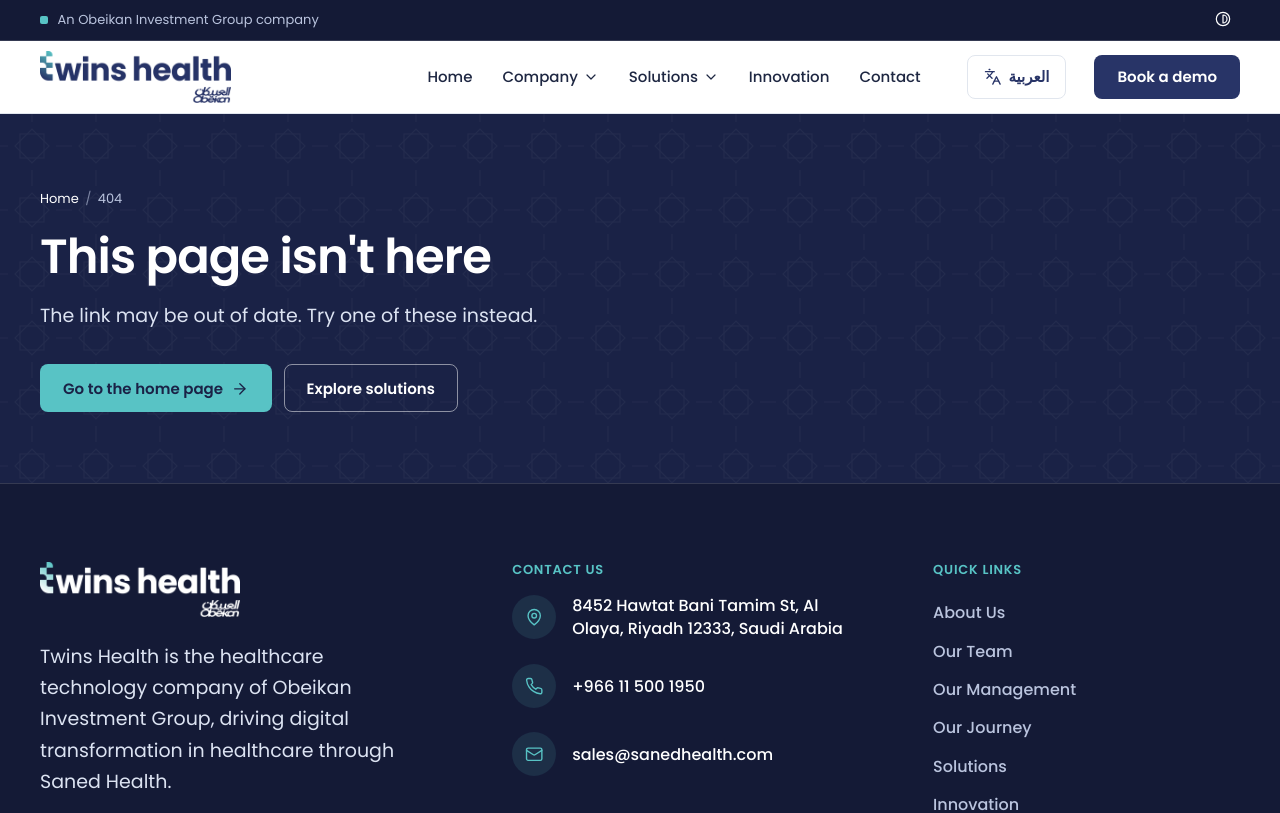
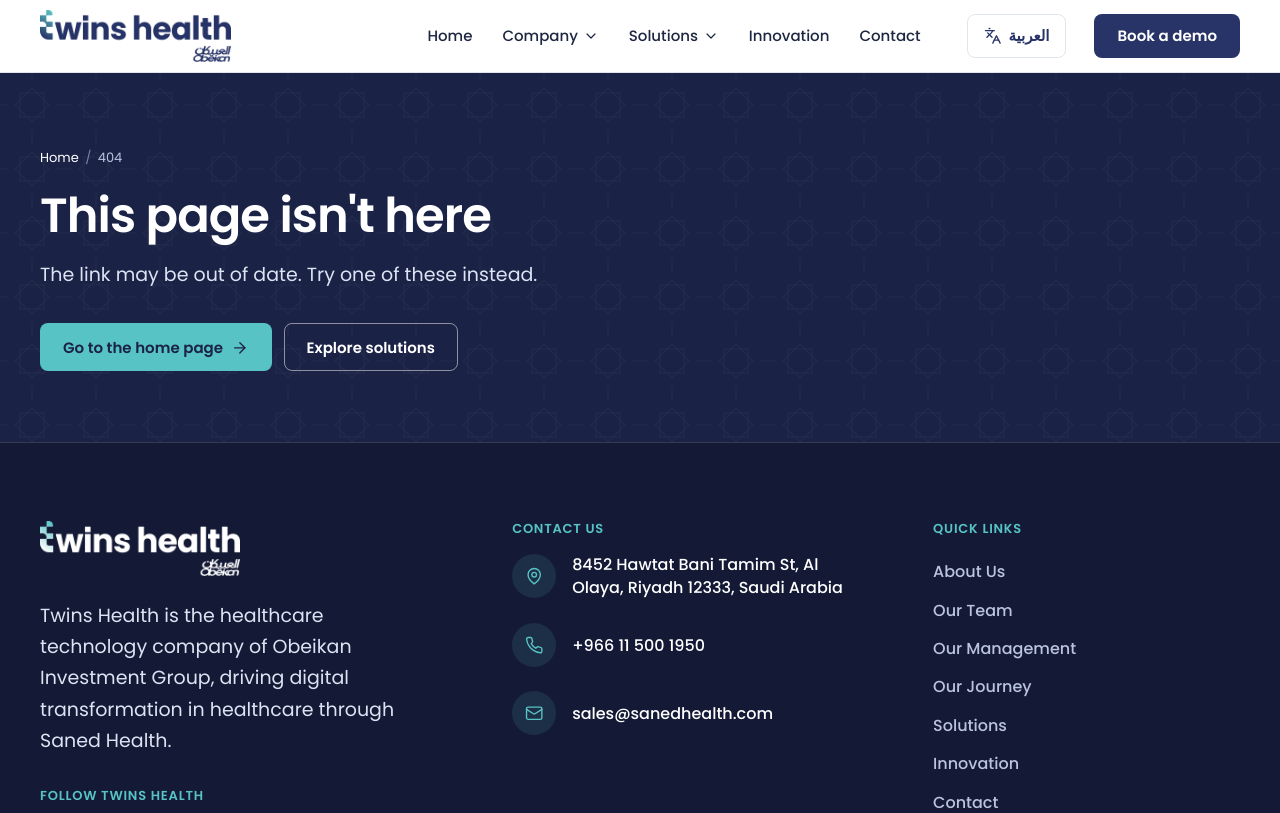
Before and after one commit to Umar10o8/twins-health, a React (Vite) app: page /company/1 in a window 1280 px wide. Shown: the top 813 px of the page. Built offline with nearby package versions, Linux system fonts and the light colour scheme; a web font is replaced by a local one.

Commit message:
Remove UtilityBar component and associated styles for improved layout simplicity

```diff
--- a/src/components/Layout.jsx
+++ b/src/components/Layout.jsx
@@ -14,27 +14,6 @@
   const key = parts[0] || 'home';
   const coKey = key === 'company' ? CO_KEYS[parts[1] || 'about-us'] : CO_KEYS[key] || null;
   return { key, coKey };
-}
-
-/* ---------- accessibility tools (per-viewer, stored locally) ---------- */
-const store = { get: k => { try { return localStorage.getItem(k); } catch (e) { return null; } }, set: (k, v) => { try { localStorage.setItem(k, v); } catch (e) { /* ignore */ } } };
-
-function UtilityBar() {
-  const { t } = useLang();
-  const [contrast, setContrast] = useState(() => store.get('th-contrast') === '1');
-  const root = document.documentElement;
-
-  useEffect(() => { delete root.dataset.fs; store.set('th-fs', 0); }, []);
-  useEffect(() => { if (contrast) root.dataset.contrast = 'high'; else delete root.dataset.contrast; store.set('th-contrast', contrast ? '1' : '0'); }, [contrast]);
-
-  return (
-    <div className="utility" role="region" aria-label={t.toolsLabel}><div className="wrap">
-      <p className="tag"><i aria-hidden="true" /><span>{t.tagline}</span></p>
-      <div className="tools">
-        <button type="button" aria-label={t.contrast} title={t.contrast} aria-pressed={contrast} onClick={() => setContrast(c => !c)}><Icon name="contrast" /></button>
-      </div>
-    </div></div>
-  );
 }
 
 /* Same page in the other language */
@@ -178,7 +157,6 @@
   const focusTitle = () => { const h = document.getElementById('pageTitle'); (h || document.getElementById('app')).focus(); };
   return <>
     <button className="skip" type="button" onClick={focusTitle}>{t.skip}</button>
-    <UtilityBar />
     <Header />
     <main id="app" tabIndex={-1}>{children}</main>
     <Footer />
--- a/src/site.css
+++ b/src/site.css
@@ -103,17 +103,7 @@
 .skip:focus{top:.75rem}
 html[dir=rtl] .skip{left:auto;right:1rem}
 
-/* ---------- header system: utility bar + main bar share one container ---------- */
-.utility{background:var(--navy-dd);color:var(--on-navy-muted);font-size:var(--fs-xs);border-bottom:1px solid var(--on-navy-line)}
-.utility .wrap{display:flex;align-items:center;justify-content:space-between;gap:1rem;min-height:2.5rem}
-.utility .tag{display:flex;align-items:center;gap:.6rem;min-width:0}
-.utility .tag i{width:.5rem;height:.5rem;border-radius:2px;background:var(--teal);display:inline-block;flex-shrink:0}
-.tools{display:flex;align-items:center;gap:.125rem}
-.tools button{font:inherit;font-size:var(--fs-xs);color:#fff;background:transparent;border:1px solid transparent;border-radius:6px;min-width:2rem;min-height:2rem;padding:0 .5rem;cursor:pointer;transition:background-color .15s,border-color .15s}
-.tools button:hover,.tools button[aria-pressed=true]{border-color:rgba(255,255,255,.3);background:rgba(255,255,255,.08)}
-.tools svg{width:1rem;height:1rem;vertical-align:-3px}
-@media (max-width:640px){.utility .tag span{display:none}}
-
+/* ---------- header ---------- */
 header.site{position:sticky;top:0;z-index:100;background:var(--surface);border-bottom:1px solid var(--line)}
 .bar{display:flex;align-items:center;gap:var(--s4);height:var(--header-h)}
 .brand{display:flex;align-items:center;flex-shrink:0;border-radius:6px}
```
